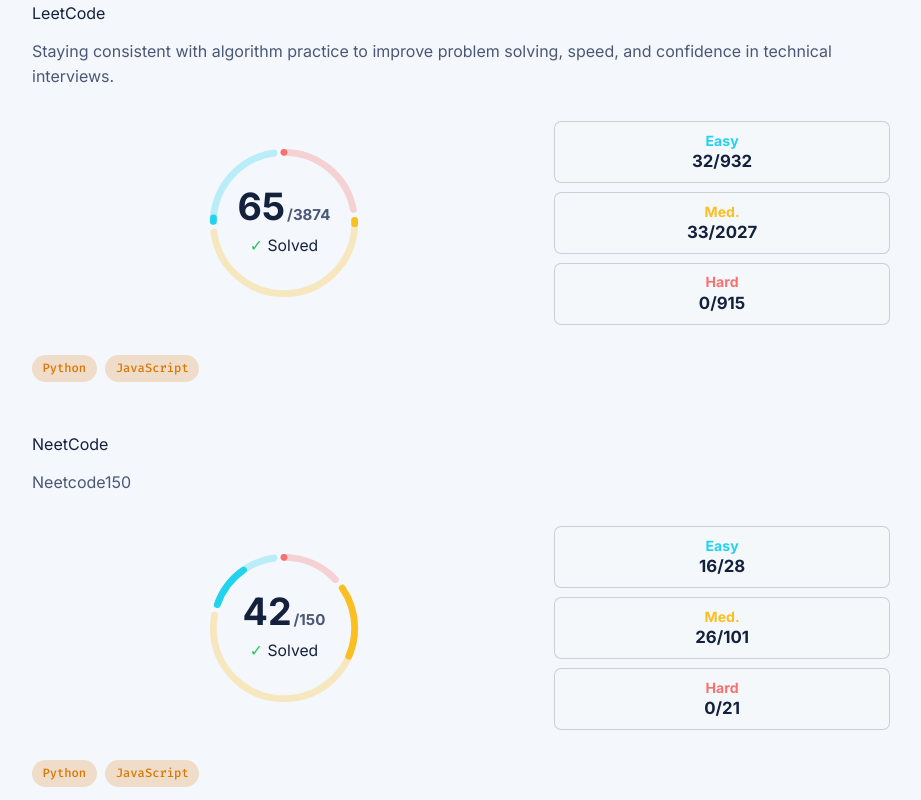
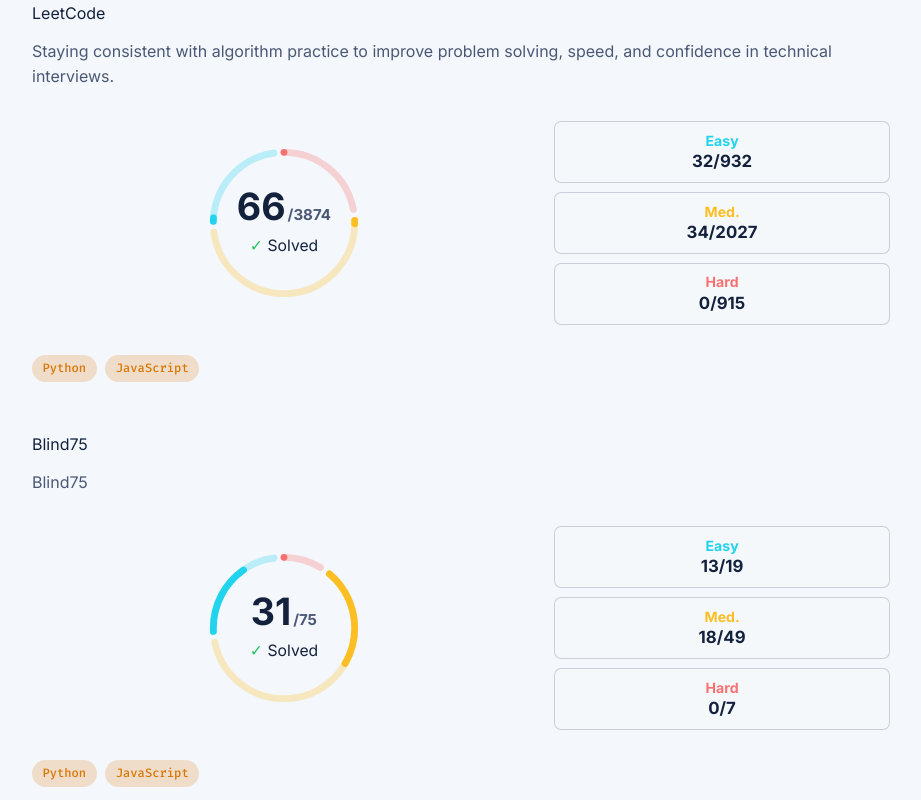
Before and after one commit to kurtluu/portfolio, a React (Vite) app in the folder react-ts-site/: page / in a window 1280 px wide. Shown: the part 3340-4140 px from the top of the page, without its empty margins (179-1100 px from the left). Built offline with nearby package versions, Linux system fonts and the light colour scheme.

Commit message:
Add Blind 75 card

```diff
--- a/react-ts-site/src/App.tsx
+++ b/react-ts-site/src/App.tsx
@@ -150,12 +150,28 @@
     description: "Staying consistent with algorithm practice to improve problem solving, speed, and confidence in technical interviews.",
     tags: ["Python", "JavaScript"],
     leetcodeStats: {
-      solvedCount: 65,
+      solvedCount: 66,
       totalCount: 3874,
       solved: [
         { label: "Hard", shortLabel: "Hard", count: 0, total: 915, colorClassName: "leetcode-hard" },
-        { label: "Medium", shortLabel: "Med.", count: 33, total: 2027, colorClassName: "leetcode-medium" },
+        { label: "Medium", shortLabel: "Med.", count: 34, total: 2027, colorClassName: "leetcode-medium" },
         { label: "Easy", shortLabel: "Easy", count: 32, total: 932, colorClassName: "leetcode-easy" },
+      ],
+    },
+  },
+  {
+    title: "Blind75",
+    progress: 22.7,
+    status: "22.7% complete",
+    description: "Blind75",
+    tags: ["Python", "JavaScript"],
+    leetcodeStats: {
+      solvedCount: 31,
+      totalCount: 75,
+      solved: [
+        { label: "Hard", shortLabel: "Hard", count: 0, total: 7, colorClassName: "leetcode-hard" },
+        { label: "Medium", shortLabel: "Med.", count: 18, total: 49, colorClassName: "leetcode-medium" },
+        { label: "Easy", shortLabel: "Easy", count: 13, total: 19, colorClassName: "leetcode-easy" },
       ],
     },
   },
```
